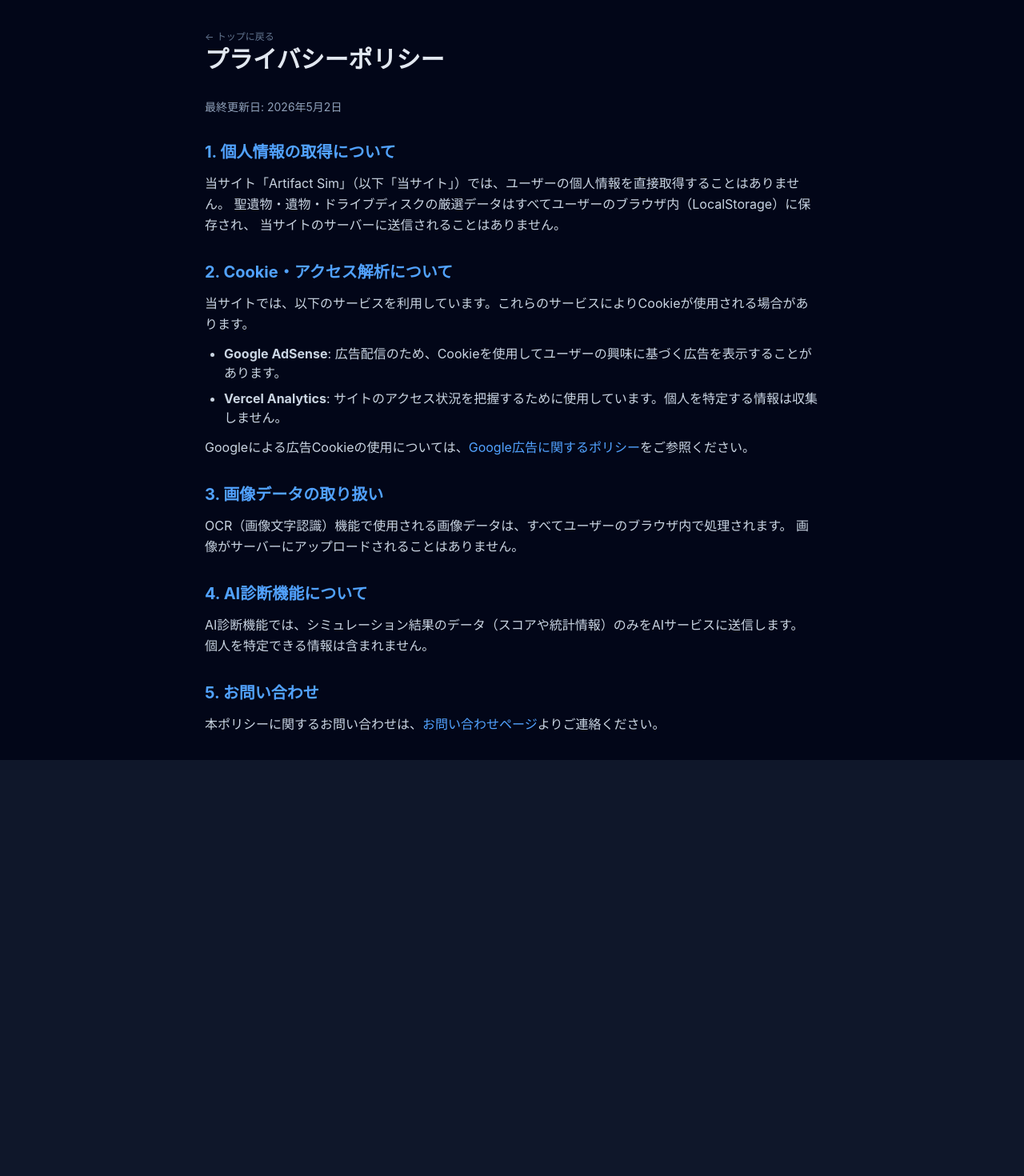
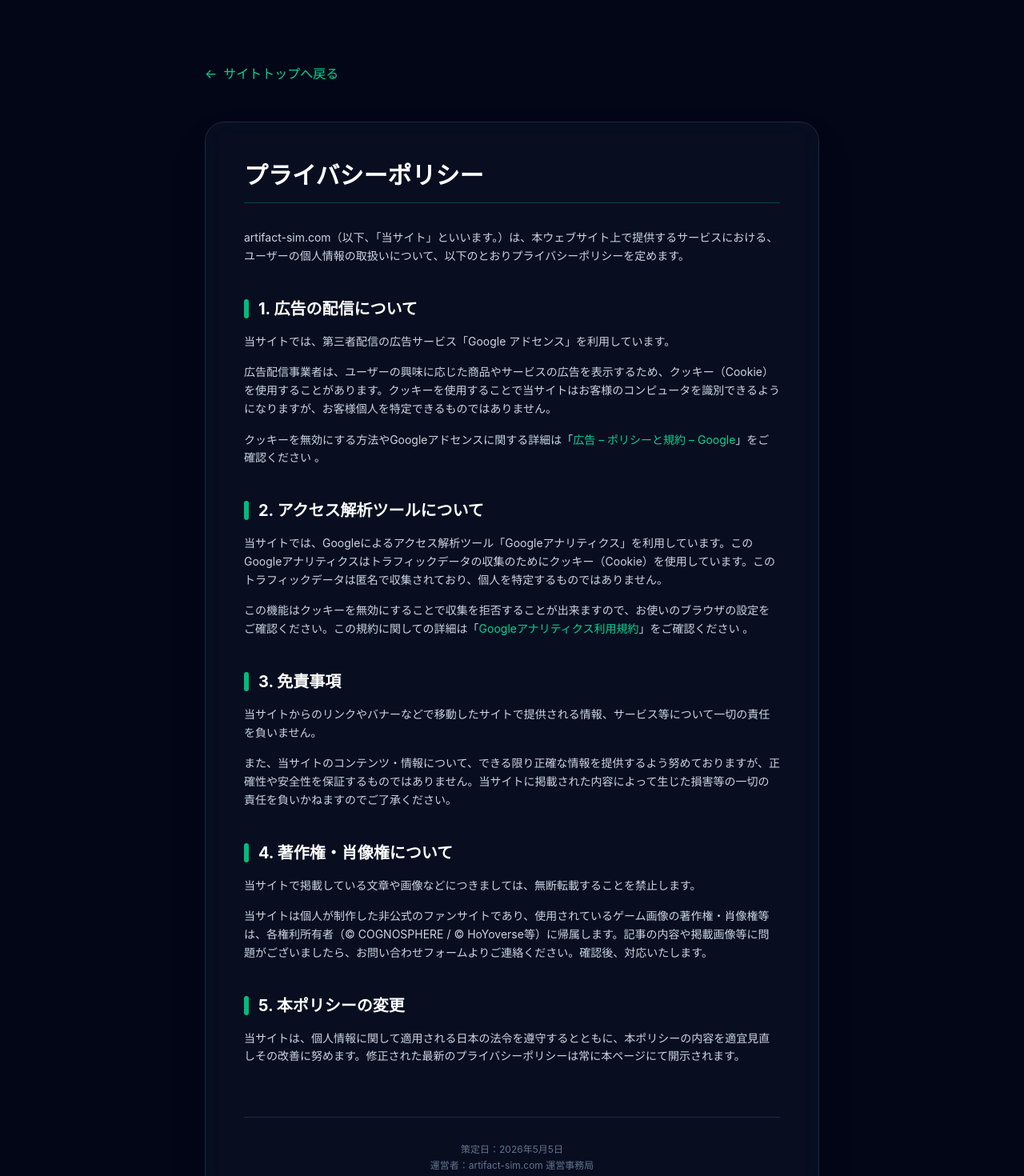
Before and after one commit to bonta9puri-commits/artifact-sim-web, a Next.js app: page /privacy in a window 1280 px wide. Shown: the top 1470 px of the page at 80% size. Before the commit the page ends 950 px from the top, so only its background shows below. Built offline with nearby package versions, Linux system fonts and the light colour scheme.

Commit message:
Add Privacy Policy page and footer link

```diff
--- a/src/app/page.tsx
+++ b/src/app/page.tsx
@@ -857,12 +857,27 @@ export default function Home() {
                         )}
                       </div>
                     ))}
-                  </div>
                 </div>
               </div>
             )}
           </div>
         </div>
+
+        {/* --- Footer --- */}
+        <footer className="mt-20 pb-12 border-t border-slate-800/50 pt-12 text-center">
+          <div className="flex flex-wrap justify-center gap-x-8 gap-y-4 mb-8 text-[10px] font-black uppercase tracking-[0.2em] text-slate-500">
+            <Link href="/privacy" className="hover:text-emerald-400 transition-colors">Privacy Policy</Link>
+            <a href="https://github.com/bonta9puri" target="_blank" rel="noopener" className="hover:text-white transition-colors">GitHub</a>
+            <a href="https://twitter.com" target="_blank" rel="noopener" className="hover:text-sky-400 transition-colors">Twitter (X)</a>
+          </div>
+          <div className="space-y-2">
+            <p className="text-[9px] text-slate-600 font-medium">© 2026 artifact-sim.com. All Rights Reserved.</p>
+            <p className="text-[8px] text-slate-700 font-bold max-w-xl mx-auto px-4 leading-relaxed">
+              当サイトは個人が制作した非公式のファンサイトであり、HoYoverse、COGNOSPHERE社とは一切関係ありません。
+              ゲーム画像の著作権は各権利所有者に帰属します。
+            </p>
+          </div>
+        </footer>
       </div>
 
       {/* Drawer */}
--- a/src/app/privacy/page.tsx
+++ b/src/app/privacy/page.tsx
@@ -1,64 +1,73 @@
-"use client";
+import Link from 'next/link';
 
 export default function PrivacyPolicy() {
   return (
-    <div className="min-h-screen bg-slate-950 text-slate-200 p-4 md:p-8">
-      <div className="max-w-3xl mx-auto space-y-8">
-        <a href="/" className="text-xs text-slate-500 hover:text-slate-300">← トップに戻る</a>
-        <h1 className="text-3xl font-bold">プライバシーポリシー</h1>
-        <p className="text-sm text-slate-400">最終更新日: 2026年5月2日</p>
+    <div className="min-h-screen bg-[#020617] text-slate-300 py-20 px-4">
+      <div className="max-w-3xl mx-auto">
+        <Link href="/" className="inline-flex items-center text-emerald-400 hover:text-emerald-300 transition-colors mb-12 group">
+          <span className="mr-2 transform group-hover:-translate-x-1 transition-transform">←</span>
+          サイトトップへ戻る
+        </Link>
 
-        <section className="space-y-3">
-          <h2 className="text-xl font-bold text-blue-400">1. 個人情報の取得について</h2>
-          <p className="text-slate-300 leading-relaxed">
-            当サイト「Artifact Sim」（以下「当サイト」）では、ユーザーの個人情報を直接取得することはありません。
-            聖遺物・遺物・ドライブディスクの厳選データはすべてユーザーのブラウザ内（LocalStorage）に保存され、
-            当サイトのサーバーに送信されることはありません。
-          </p>
-        </section>
+        <main className="bg-slate-900/50 backdrop-blur-xl border border-slate-800 rounded-3xl p-8 md:p-12 shadow-2xl">
+          <h1 className="text-3xl font-bold text-white mb-8 border-b border-emerald-500/30 pb-4">プライバシーポリシー</h1>
 
-        <section className="space-y-3">
-          <h2 className="text-xl font-bold text-blue-400">2. Cookie・アクセス解析について</h2>
-          <p className="text-slate-300 leading-relaxed">
-            当サイトでは、以下のサービスを利用しています。これらのサービスによりCookieが使用される場合があります。
-          </p>
-          <ul className="list-disc pl-6 text-slate-300 space-y-2">
-            <li><strong>Google AdSense</strong>: 広告配信のため、Cookieを使用してユーザーの興味に基づく広告を表示することがあります。</li>
-            <li><strong>Vercel Analytics</strong>: サイトのアクセス状況を把握するために使用しています。個人を特定する情報は収集しません。</li>
-          </ul>
-          <p className="text-slate-300 leading-relaxed">
-            Googleによる広告Cookieの使用については、
-            <a href="https://policies.google.com/technologies/ads?hl=ja" target="_blank" rel="noopener noreferrer" className="text-blue-400 hover:underline">
-              Google広告に関するポリシー
-            </a>
-            をご参照ください。
-          </p>
-        </section>
+          <div className="space-y-10 text-sm leading-relaxed">
+            <section>
+              <p>artifact-sim.com（以下、「当サイト」といいます。）は、本ウェブサイト上で提供するサービスにおける、ユーザーの個人情報の取扱いについて、以下のとおりプライバシーポリシーを定めます。</p>
+            </section>
 
-        <section className="space-y-3">
-          <h2 className="text-xl font-bold text-blue-400">3. 画像データの取り扱い</h2>
-          <p className="text-slate-300 leading-relaxed">
-            OCR（画像文字認識）機能で使用される画像データは、すべてユーザーのブラウザ内で処理されます。
-            画像がサーバーにアップロードされることはありません。
-          </p>
-        </section>
+            <section>
+              <h2 className="text-xl font-bold text-white mb-4 flex items-center">
+                <span className="w-1.5 h-6 bg-emerald-500 rounded-full mr-3"></span>
+                1. 広告の配信について
+              </h2>
+              <p>当サイトでは、第三者配信の広告サービス「Google アドセンス」を利用しています。</p>
+              <p className="mt-4">広告配信事業者は、ユーザーの興味に応じた商品やサービスの広告を表示するため、クッキー（Cookie）を使用することがあります。クッキーを使用することで当サイトはお客様のコンピュータを識別できるようになりますが、お客様個人を特定できるものではありません。</p>
+              <p className="mt-4">クッキーを無効にする方法やGoogleアドセンスに関する詳細は「<a href="https://policies.google.com/technologies/ads?hl=ja" target="_blank" rel="noopener" className="text-emerald-400 hover:underline">広告 – ポリシーと規約 – Google</a>」をご確認ください 。</p>
+            </section>
 
-        <section className="space-y-3">
-          <h2 className="text-xl font-bold text-blue-400">4. AI診断機能について</h2>
-          <p className="text-slate-300 leading-relaxed">
-            AI診断機能では、シミュレーション結果のデータ（スコアや統計情報）のみをAIサービスに送信します。
-            個人を特定できる情報は含まれません。
-          </p>
-        </section>
+            <section>
+              <h2 className="text-xl font-bold text-white mb-4 flex items-center">
+                <span className="w-1.5 h-6 bg-emerald-500 rounded-full mr-3"></span>
+                2. アクセス解析ツールについて
+              </h2>
+              <p>当サイトでは、Googleによるアクセス解析ツール「Googleアナリティクス」を利用しています。このGoogleアナリティクスはトラフィックデータの収集のためにクッキー（Cookie）を使用しています。このトラフィックデータは匿名で収集されており、個人を特定するものではありません。</p>
+              <p className="mt-4">この機能はクッキーを無効にすることで収集を拒否することが出来ますので、お使いのブラウザの設定をご確認ください。この規約に関しての詳細は「<a href="https://marketingplatform.google.com/about/analytics/terms/jp/" target="_blank" rel="noopener" className="text-emerald-400 hover:underline">Googleアナリティクス利用規約</a>」をご確認ください 。</p>
+            </section>
 
-        <section className="space-y-3">
-          <h2 className="text-xl font-bold text-blue-400">5. お問い合わせ</h2>
-          <p className="text-slate-300 leading-relaxed">
-            本ポリシーに関するお問い合わせは、
-            <a href="/about" className="text-blue-400 hover:underline">お問い合わせページ</a>
-            よりご連絡ください。
-          </p>
-        </section>
+            <section>
+              <h2 className="text-xl font-bold text-white mb-4 flex items-center">
+                <span className="w-1.5 h-6 bg-emerald-500 rounded-full mr-3"></span>
+                3. 免責事項
+              </h2>
+              <p>当サイトからのリンクやバナーなどで移動したサイトで提供される情報、サービス等について一切の責任を負いません。</p>
+              <p className="mt-4">また、当サイトのコンテンツ・情報について、できる限り正確な情報を提供するよう努めておりますが、正確性や安全性を保証するものではありません。当サイトに掲載された内容によって生じた損害等の一切の責任を負いかねますのでご了承ください。</p>
+            </section>
+
+            <section>
+              <h2 className="text-xl font-bold text-white mb-4 flex items-center">
+                <span className="w-1.5 h-6 bg-emerald-500 rounded-full mr-3"></span>
+                4. 著作権・肖像権について
+              </h2>
+              <p>当サイトで掲載している文章や画像などにつきましては、無断転載することを禁止します。</p>
+              <p className="mt-4">当サイトは個人が制作した非公式のファンサイトであり、使用されているゲーム画像の著作権・肖像権等は、各権利所有者（© COGNOSPHERE / © HoYoverse等）に帰属します。記事の内容や掲載画像等に問題がございましたら、お問い合わせフォームよりご連絡ください。確認後、対応いたします。</p>
+            </section>
+
+            <section>
+              <h2 className="text-xl font-bold text-white mb-4 flex items-center">
+                <span className="w-1.5 h-6 bg-emerald-500 rounded-full mr-3"></span>
+                5. 本ポリシーの変更
+              </h2>
+              <p>当サイトは、個人情報に関して適用される日本の法令を遵守するとともに、本ポリシーの内容を適宜見直しその改善に努めます。修正された最新のプライバシーポリシーは常に本ページにて開示されます。</p>
+            </section>
+          </div>
+
+          <footer className="mt-16 pt-8 border-t border-slate-800 text-center text-xs text-slate-500">
+            <p>策定日：2026年5月5日</p>
+            <p className="mt-1">運営者：artifact-sim.com 運営事務局</p>
+          </footer>
+        </main>
       </div>
     </div>
   );
```
